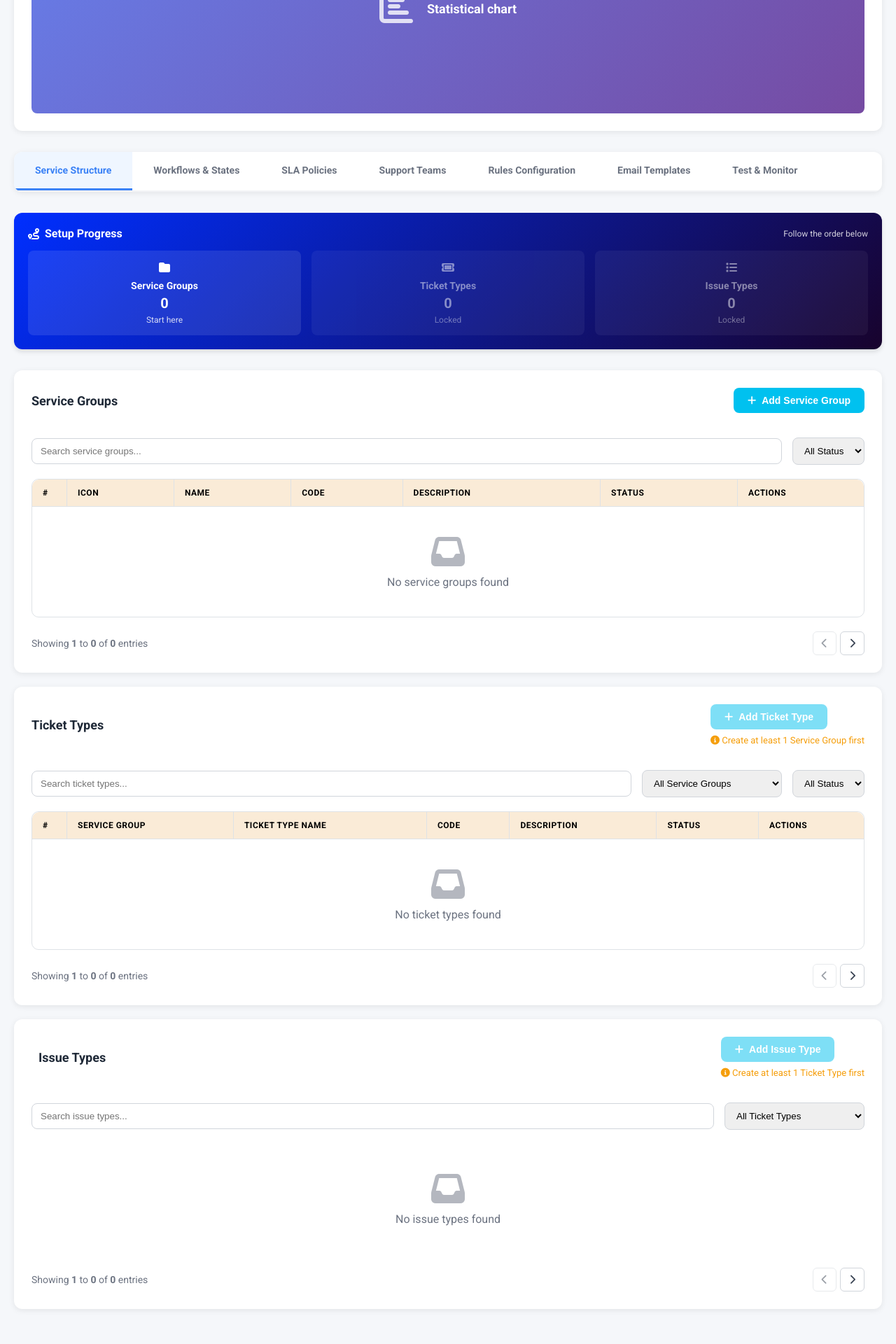
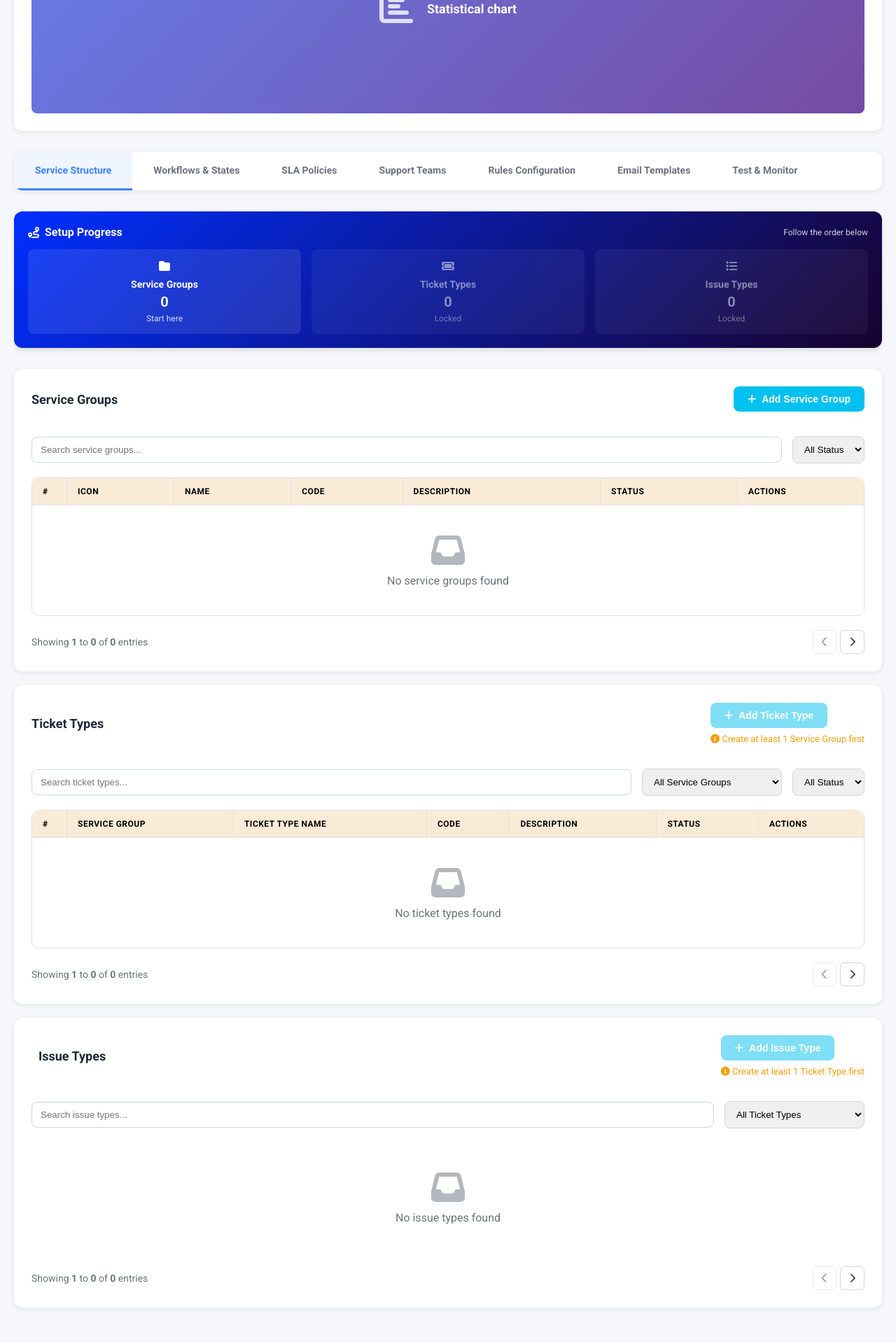
Before and after one commit to alan240698/codeigniter3-restapi, a CodeIgniter app: page /database/index.php/it_ticket/admin/dashboardcontroller/index in a window 1280 px wide. Shown: the part 572-2492 px from the top of the page at 70% size. After the commit the page ends 2446 px from the top, so only its background shows below. Run offline with CodeIgniter, Linux system fonts and the light colour scheme; data that the repository does not hold is empty; some libraries are stand-ins or nearby versions.

Commit message:
update ver3

```diff
--- a/application/config/config.php
+++ b/application/config/config.php
@@ -477,7 +477,8 @@ $config['csrf_exclude_uris'] = array(
     '^level-rules/.*$',
     '^custom-fields/.*$',
     '^sla-policies/.*$',
-    '^issue-type-sla/.*$'
+    '^issue-type-sla/.*$',
+    '^issue-type-workflows/.*$'
 );
 
 /*
--- a/application/views/it_ticket/dashboard.php
+++ b/application/views/it_ticket/dashboard.php
@@ -191,7 +191,7 @@
         .tab-list {
             display: flex;
             overflow-x: auto;
-            border-bottom: 2px solid #f3f4f6;
+            /* border-bottom: 2px solid #f3f4f6; */
         }
 
         .tab-list::-webkit-scrollbar {
--- a/application/views/it_ticket/tabs/services.php
+++ b/application/views/it_ticket/tabs/services.php
@@ -5,7 +5,7 @@
             <i class="fas fa-route"></i> Setup Progress
             <span style="font-size: 12px; opacity: 0.8; font-weight: normal; margin-left: auto;">Follow the order below</span>
         </h4>
-        <div class="progress-steps" style="display: flex; gap: 15px;">
+        <div class="progress-steps" style="display: flex; gap: 15px; flex-wrap: wrap;">
             <div id="step-service-groups" class="progress-step" style="flex: 1; padding: 15px; background: rgba(255,255,255,0.1); border-radius: 8px; text-align: center; transition: all 0.3s ease;">
                 <div class="step-icon" style="margin-bottom: 8px;">
                     <i class="fas fa-folder"></i>
@@ -45,7 +45,7 @@
         </div>
 
         <!-- Search & Filter for Service Groups -->
-        <div class="filter-section" style="display: flex; gap: 15px; align-items: center;">
+        <div class="filter-section" style="display: flex; gap: 15px; align-items: center; flex-wrap: wrap;">
             <div style="flex: 1;">
                 <input type="text" id="searchServiceGroup" placeholder="Search service groups..."
                     style="width: 100%; padding: 10px 12px; border: 1px solid #d1d5db; border-radius: 8px;"
@@ -111,7 +111,7 @@
         </div>
 
         <!-- Search & Filter for Ticket Types -->
-        <div class="filter-section" style="display: flex; gap: 15px; align-items: center;">
+        <div class="filter-section" style="display: flex; gap: 15px; align-items: center; flex-wrap: wrap;">
             <div style="flex: 1;">
                 <input type="text" id="searchTicketType" placeholder="Search ticket types..."
                     style="width: 100%; padding: 10px 12px; border: 1px solid #d1d5db; border-radius: 8px;"
@@ -185,7 +185,7 @@
         </div>
 
         <!-- Search & Filter for Issue Types -->
-        <div class="filter-section" style="display: flex; gap: 15px; align-items: center;">
+        <div class="filter-section" style="display: flex; gap: 15px; align-items: center; flex-wrap: wrap;">
             <div style="flex: 1;">
                 <input type="text" id="searchIssueType" placeholder="Search issue types..."
                     style="width: 100%; padding: 10px 12px; border: 1px solid #d1d5db; border-radius: 8px;"
```
